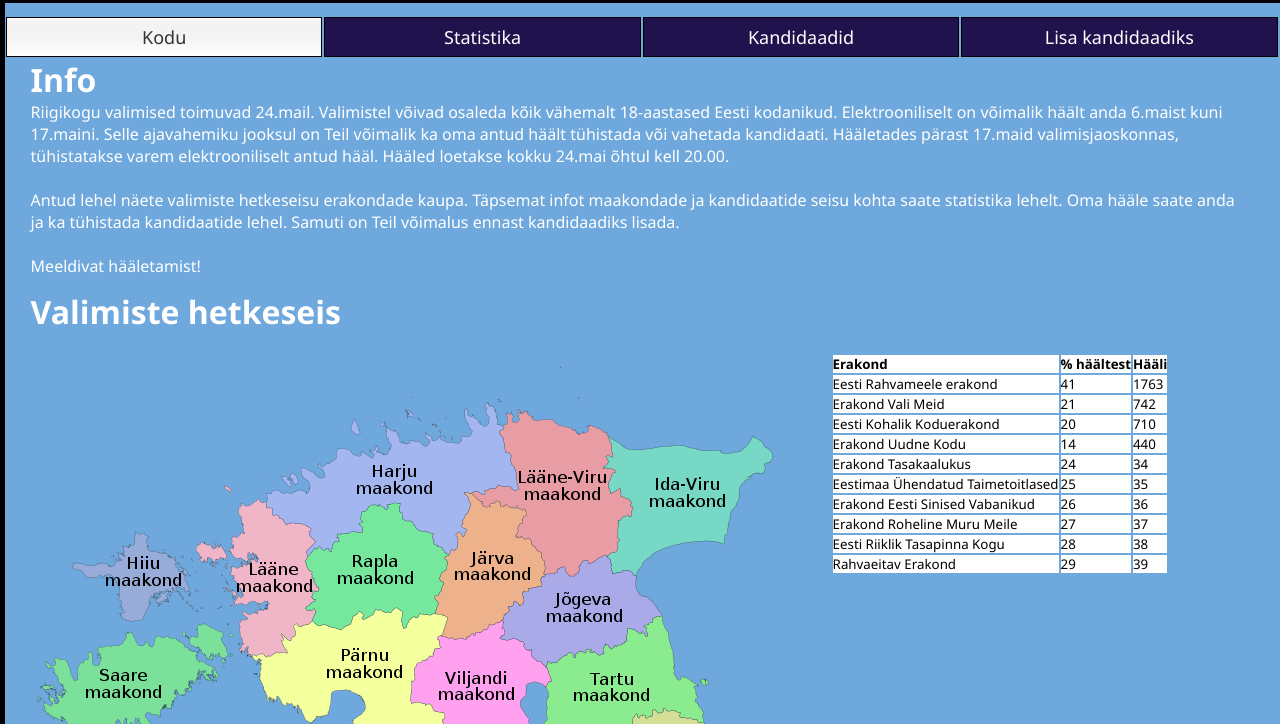
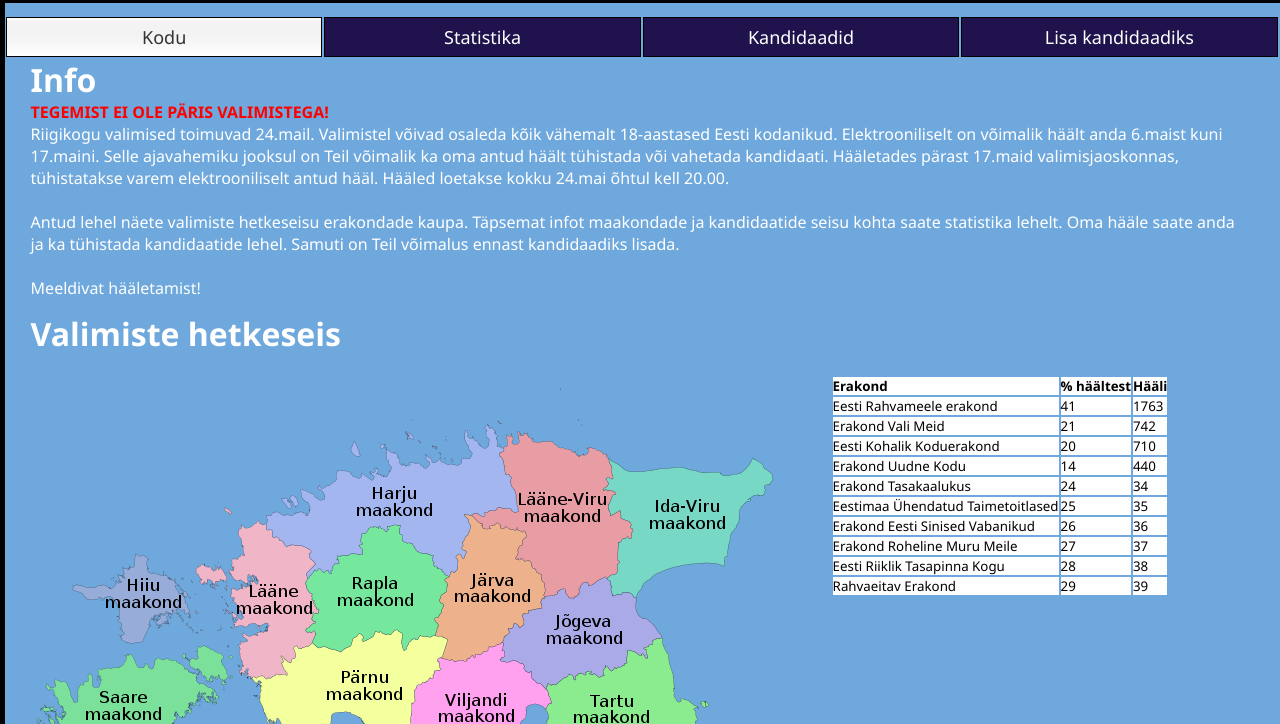
Before and after one commit to maksiml2014/veebirakendus, a plain HTML site: page Veebirakendus.html in a window 1280 px wide. Shown: the part 76-800 px from the top of the page. Drawn offline with nearby package versions, Linux system fonts and the light colour scheme.

Commit message:
hoiatusega

```diff
--- a/Veebirakendus.html
+++ b/Veebirakendus.html
@@ -45,6 +45,7 @@
 				<div>
 					<div class="tabpage" id="tabpage_1">
 						<h1> Info </h1>
+						<p id="hoiatus"> TEGEMIST EI OLE PÄRIS VALIMISTEGA!</p>
 						<div id="textbox">
 							Riigikogu valimised toimuvad 24.mail. Valimistel võivad osaleda kõik vähemalt 18-aastased Eesti kodanikud.
 							Elektrooniliselt on võimalik häält anda 6.maist kuni 17.maini. Selle ajavahemiku jooksul on Teil võimalik ka oma antud häält
--- a/stylesheet.css
+++ b/stylesheet.css
@@ -43,6 +43,12 @@ h1{
 	padding-left:2%;
 	color:white;
 	font-size:xx-large;
+}
+
+#hoiatus{
+	padding-left:2%;
+	color:#FF0000;
+	font-weight:bold;
 }
 
 #textbox{
```
